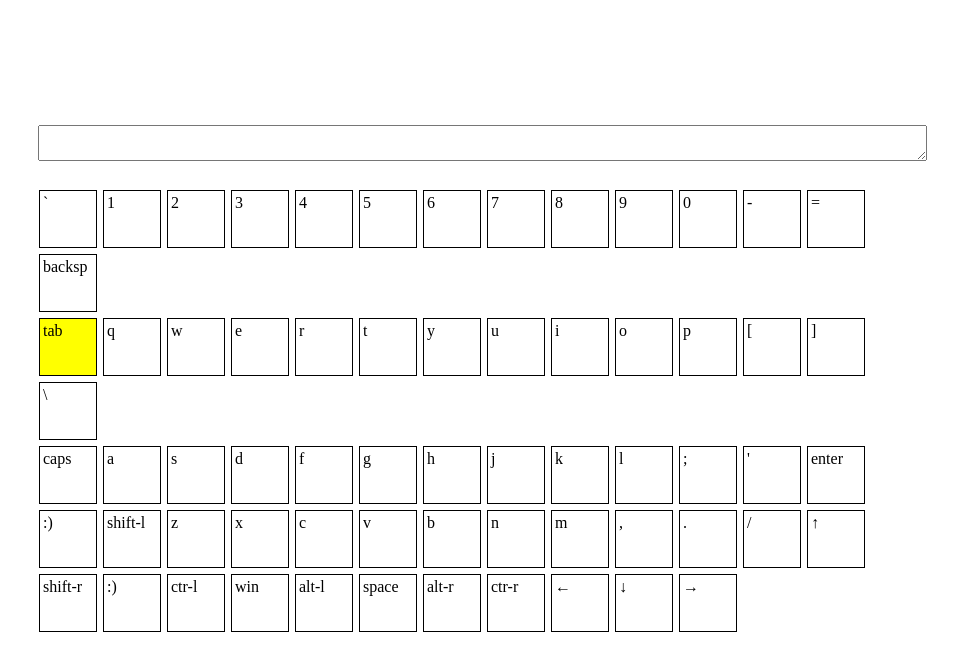
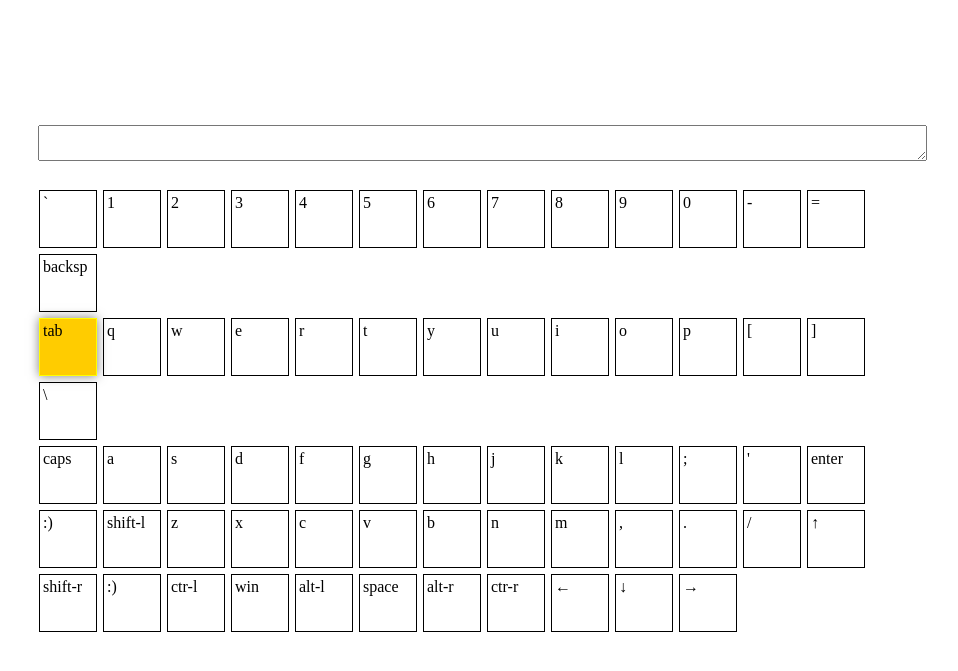
Before and after one commit to sergiowork/virtkeyboard, a plain HTML site: page index.html in a window 1280 px wide. Both pictures are taken after a click on the element "tab". Shown: the part 105-776 px from the top of the page, without its empty margins (162-1120 px from the left). Drawn offline with Linux system fonts and the light colour scheme.

Commit message:
fix: update button

```diff
--- a/css/style.css
+++ b/css/style.css
@@ -30,7 +30,6 @@ textarea{
     margin:3px;
     padding:3px;
     float:left;
-    transition: width 2s, height 2s, background-color 2s, transform 2s;
 }
 
 .newLineKey{
@@ -39,4 +38,8 @@ textarea{
 
 .active{
     background:yellow;
+    transition: width 2s, height 2s, background-color 2s, transform 2s;
+    border:1px solid yellow;
+    background: #fc0;
+    box-shadow: 0 0 10px rgba(0,0,0,0.5);
 }
```
